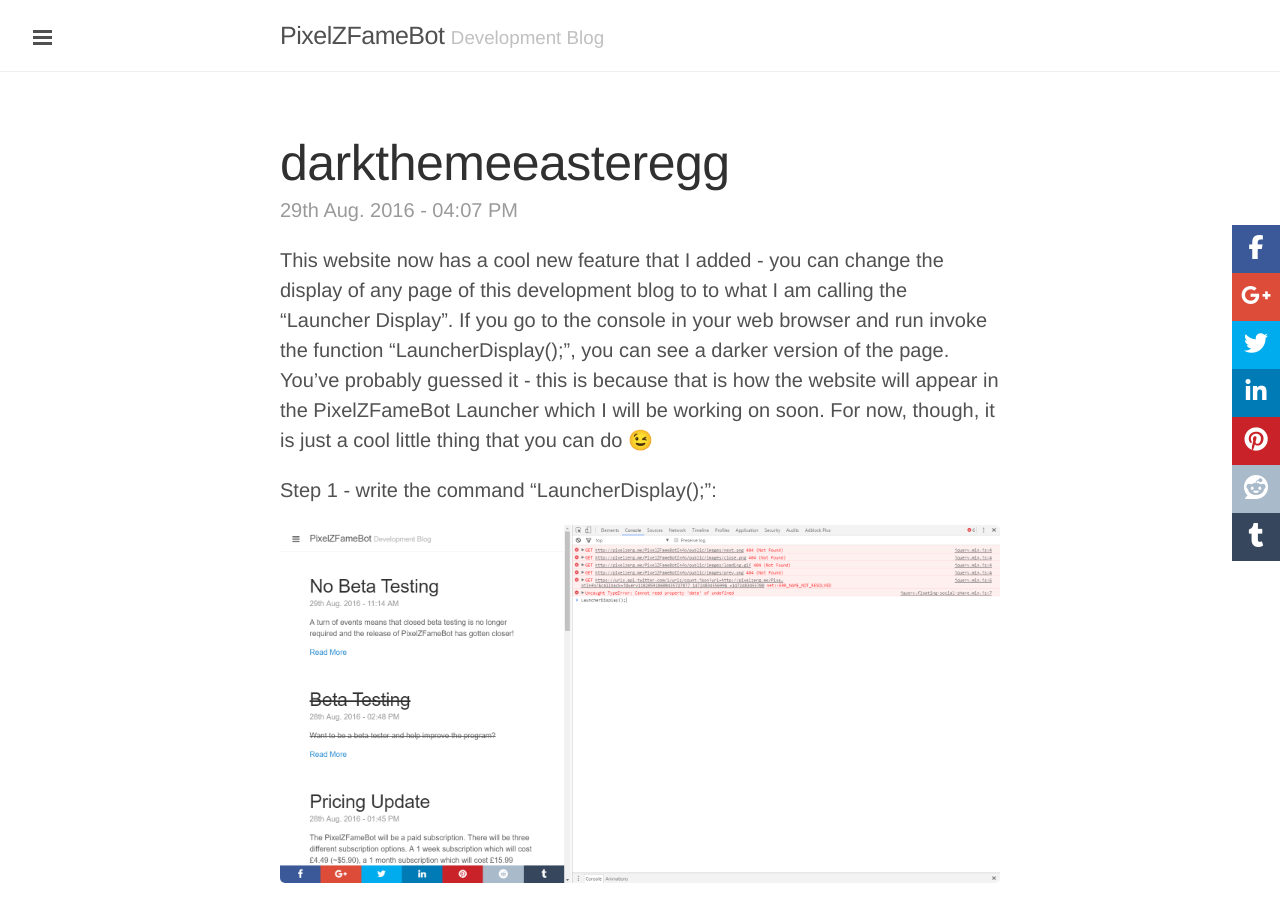
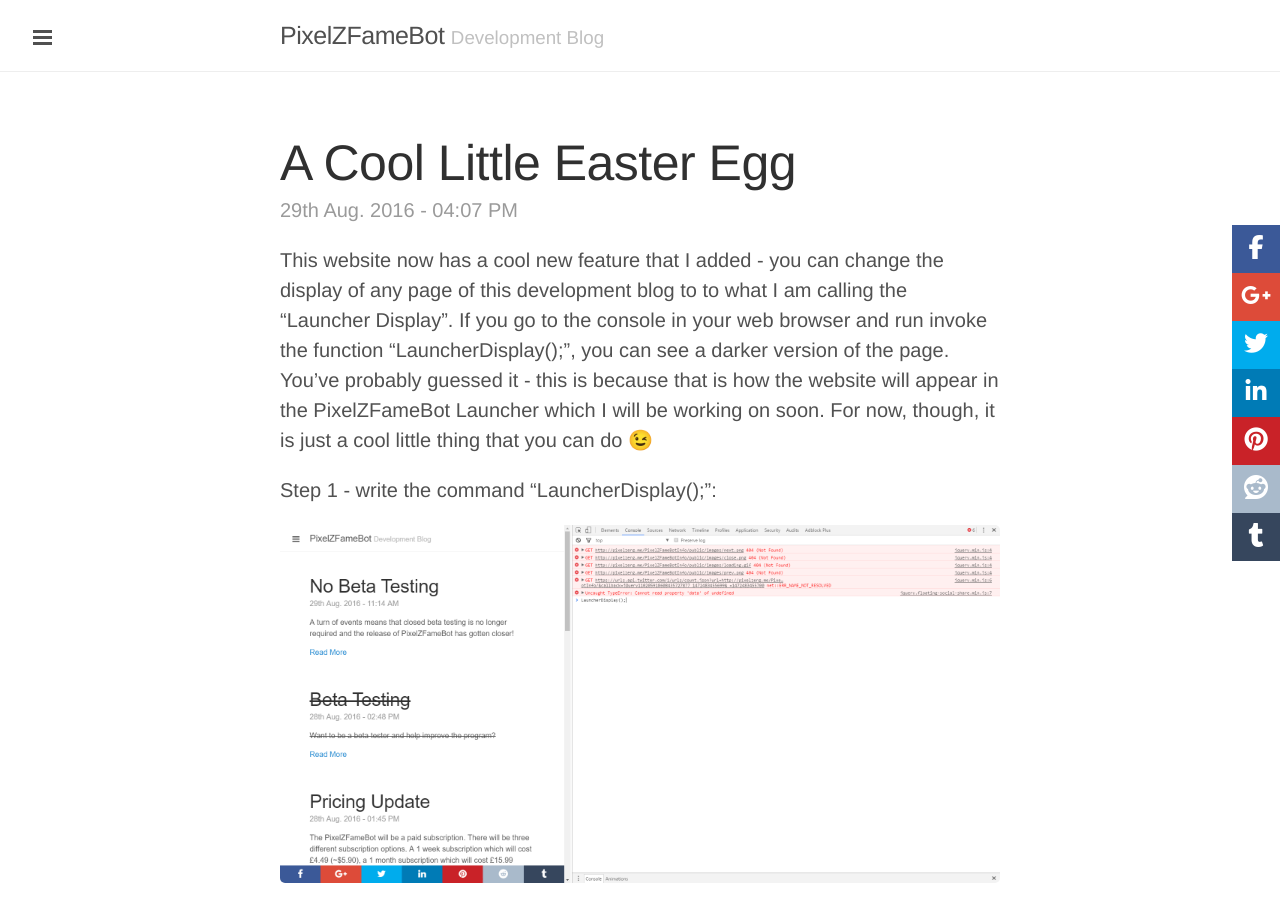
Before and after one commit to PixelZerg/PixelZFameBot, a Jekyll site: the page built from _posts/2016-08-29-darkthemeeasteregg.markdown, in a window 1280 px wide and 900 px high. Built offline with Jekyll 4.4.1, drawn with Linux system fonts in a browser that asks for light colours; nearby versions of some CDN libraries; emoji names are drawn with the system emoji font; comment, search, counter and statistics services are not loaded.

Commit message:
Updated Title

```diff
--- a/_posts/2016-08-29-darkthemeeasteregg.markdown
+++ b/_posts/2016-08-29-darkthemeeasteregg.markdown
@@ -1,5 +1,5 @@
 ---
-title: darkthemeeasteregg
+title: A Cool Little Easter Egg
 layout: post
 date: 2016-08-29 16:07:41
 description: "Make the website darker - a cool new easter egg."
```
